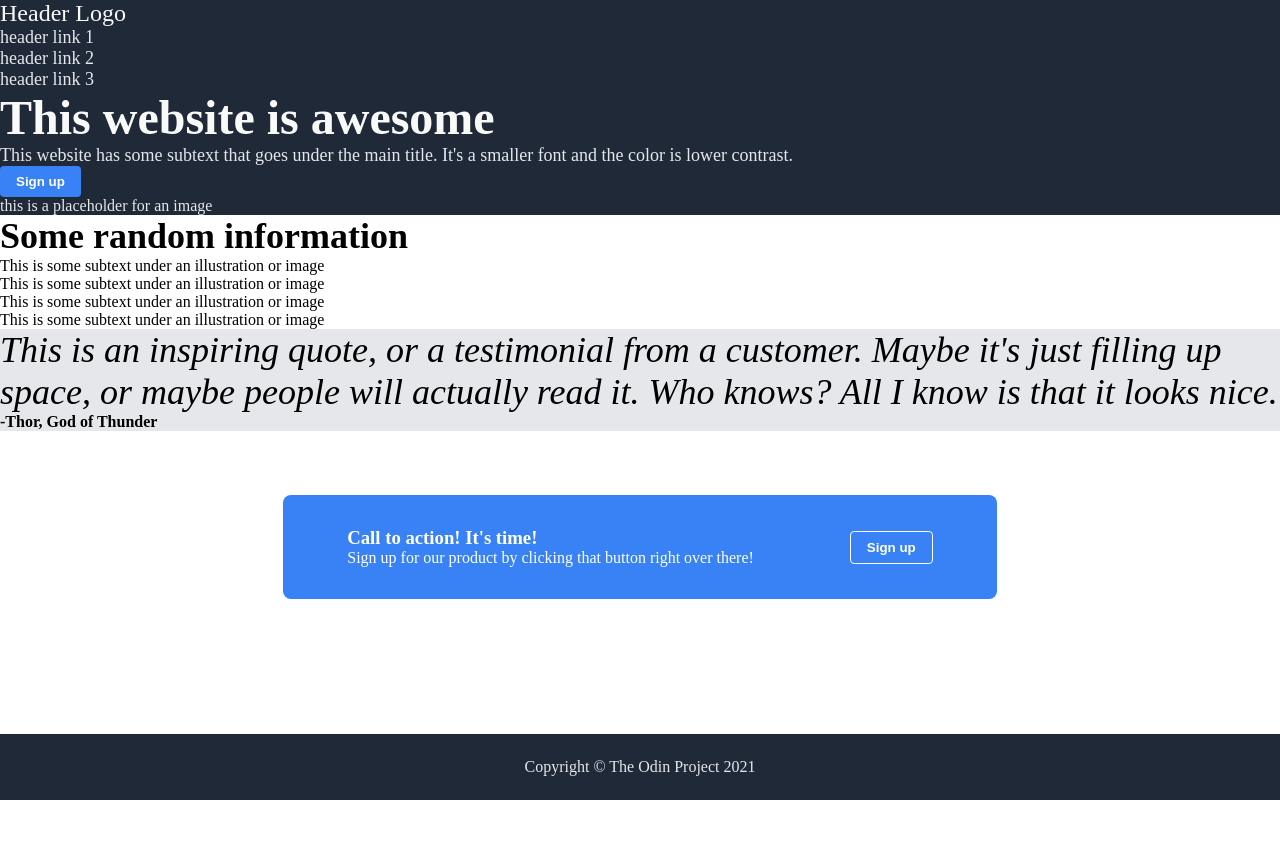
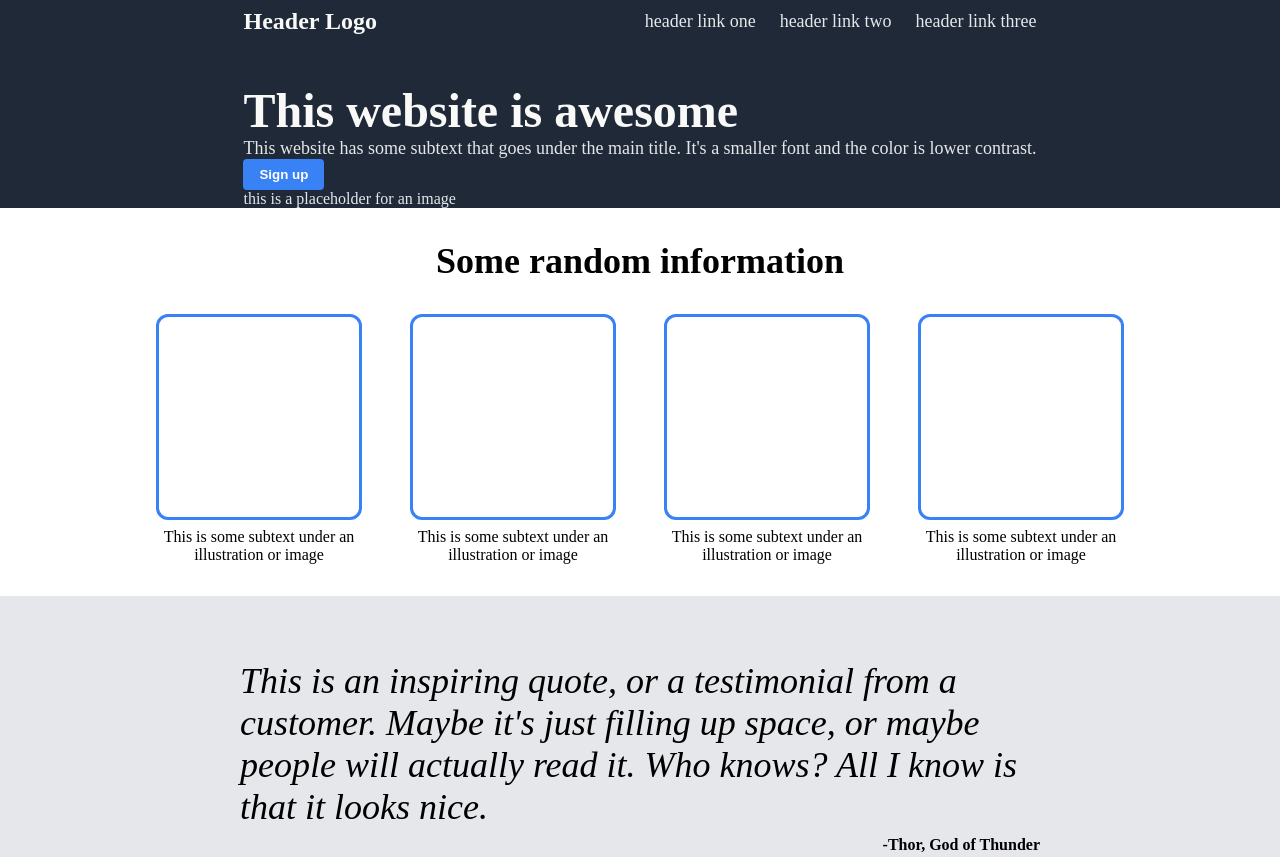
Before and after one commit to itdepends-music/odin-landing-page, a plain HTML site: page index.html in a window 1280 px wide. Shown: the top 857 px of the page. Before the commit the page ends 800 px from the top, so only its background shows below. Drawn offline with Linux system fonts and the light colour scheme.

Commit message:
Style header

```diff
--- a/index.html
+++ b/index.html
@@ -8,12 +8,13 @@
     <link rel="stylesheet" href="styles.css">
 </head>
 <body>
+    <div class="header-hero"><div>
         <div class="header">
             <div class="header-logo"><a href="#">Header Logo</a></div>
             <ul class="header-links">
-            <li><a href="#">header link 1</a></li>
-            <li><a href="#">header link 2</a></li>
-            <li><a href="#">header link 3</a></li>
+                <li><a href="#">header link one</a></li>
+                <li><a href="#">header link two</a></li>
+                <li><a href="#">header link three</a></li>
             </ul>
         </div>
 
@@ -30,6 +31,7 @@
                 this is a placeholder for an image
             </div>
         </div>
+    </div></div>
 
     <div class="info">
         <h2 class="info-heading">Some random information</h2>
@@ -55,12 +57,14 @@
     </div>
 
     <div class="quote">
+        <div class="quote-wrapper">
             <p class="quote-text">
                 This is an inspiring quote, or a testimonial from a customer.
                 Maybe it's just filling up space, or maybe people will actually read it.
                 Who knows? All I know is that it looks nice.
             </p>
             <div class="quote-attrib">-Thor, God of Thunder</div>
+        </div>
     </div>
 
     <div class="signup">
--- a/styles.css
+++ b/styles.css
@@ -23,9 +23,8 @@ body {
     min-height: 100vh;
 }
 
-.header,
-.hero,
-.footer{
+.header-hero,
+.footer {
     background-color: #1f2937;
     color: #e5e7eb;
 }
@@ -53,10 +52,18 @@ body {
 
 .header-logo {
     font-size: 24px;
+    font-weight: bold;
 }
 
 .quote {
     background-color: #e5e7eb;
+    padding: 64px 32px;
+    display: flex;
+    justify-content: center;
+}
+
+.quote-wrapper {
+    width: 800px;
 }
 
 .signup-background {
@@ -86,19 +93,27 @@ body {
     align-self: center;
 }
 
+.info {
+    padding: 32px;
+}
+
 .info-heading {
     font-size: 36px;
     font-weight: 800;
+    text-align: center;
+    padding-bottom: 32px;
 }
 
 .quote-text {
     font-size: 36px;
     font-weight: 300;
     font-style: italic;
+    padding-bottom: 8px;
 }
 
 .quote-attrib {
     font-weight: bold;
+    text-align: right;
 }
 
 .signup {
@@ -106,3 +121,45 @@ body {
     align-items: center;
     justify-content: center;
 }
+
+.card-image {
+    width: 200px;
+    height: 200px;
+    border: solid #3882f6;
+    border-radius: 12px;
+    margin-bottom: 8px;
+}
+
+.info-cards {
+    display: flex;
+    justify-content: center;
+    gap: 48px;
+}
+
+.card {
+    flex: 0 0 0;
+}
+
+.card-text {
+    text-align: center;
+}
+
+.header-hero {
+    display: flex;
+    justify-content: center;
+
+}
+
+.header {
+    display: flex;
+    justify-content: space-between;
+    align-items: center;
+    padding-top: 8px;
+    padding-bottom: 48px;
+}
+
+.header-links {
+    display: flex;
+    align-items: center;
+    gap: 24px;
+}
```
Lines whose indentation alone changed are shown as unchanged.
